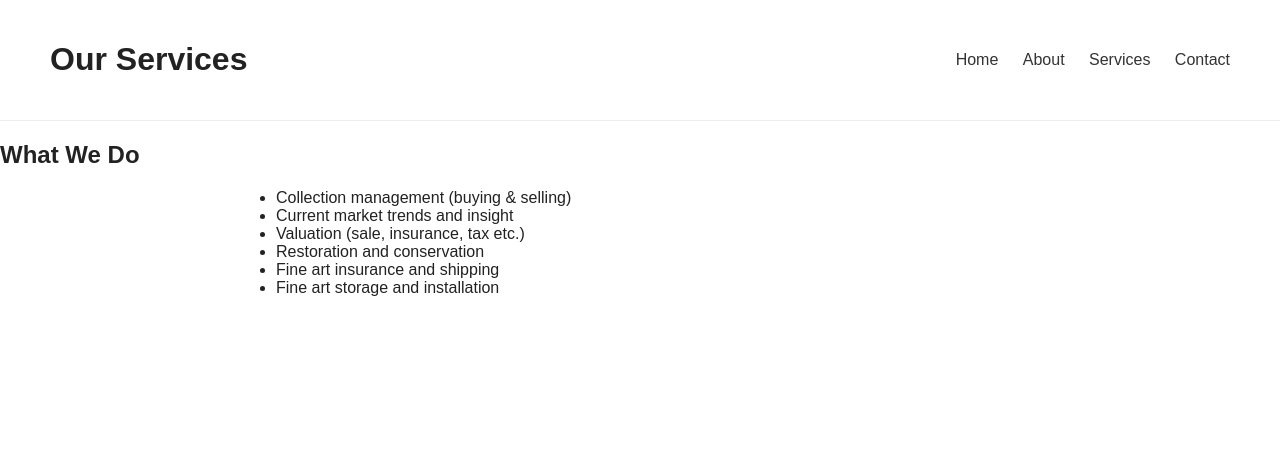
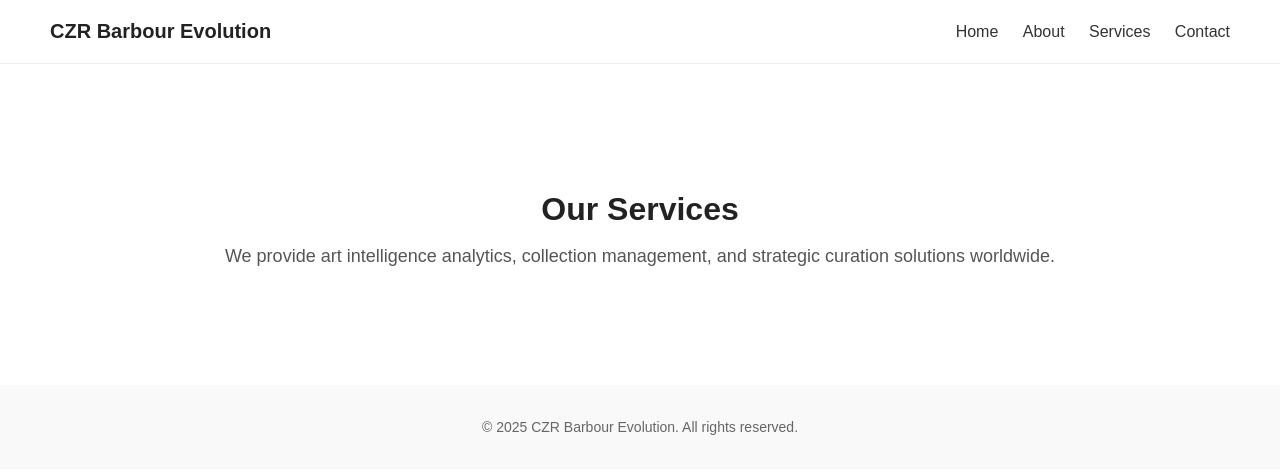
Before and after one commit to DichDo/CZR-Evolution, a Flask app: template templates/services.html in a window 1280 px wide. Shown: the top 474 px of the page. Run offline with Flask 3, Linux system fonts and the light colour scheme; the template is opened without the code that fills it, so the values that code supplies are empty.

Commit message:
Update services.html

```diff
--- a/templates/services.html
+++ b/templates/services.html
@@ -1,12 +1,14 @@
 <!DOCTYPE html>
-<html>
+<html lang="en">
 <head>
+  <meta charset="UTF-8">
+  <meta name="viewport" content="width=device-width, initial-scale=1.0">
   <title>Services - CZR Barbour Evolution</title>
   <link rel="stylesheet" href="{{ url_for('static', filename='css/style.css') }}">
 </head>
 <body>
   <header>
-        <h1>Our Services</h1>
+    <div class="logo">CZR Barbour Evolution</div>
     <nav>
       <a href="/">Home</a>
       <a href="/about">About</a>
@@ -14,16 +16,14 @@
       <a href="/contact">Contact</a>
     </nav>
   </header>
-    <main>
-        <h2>What We Do</h2>
-        <ul style="text-align:left; margin:auto; width:60%;">
-            <li>Collection management (buying & selling)</li>
-            <li>Current market trends and insight</li>
-            <li>Valuation (sale, insurance, tax etc.)</li>
-            <li>Restoration and conservation</li>
-            <li>Fine art insurance and shipping</li>
-            <li>Fine art storage and installation</li>
-        </ul>
-    </main>
+
+  <section class="hero">
+    <h1>Our Services</h1>
+    <p>We provide art intelligence analytics, collection management, and strategic curation solutions worldwide.</p>
+  </section>
+
+  <footer>
+    <p>© 2025 CZR Barbour Evolution. All rights reserved.</p>
+  </footer>
 </body>
 </html>
```
Lines whose indentation alone changed are shown as unchanged.
